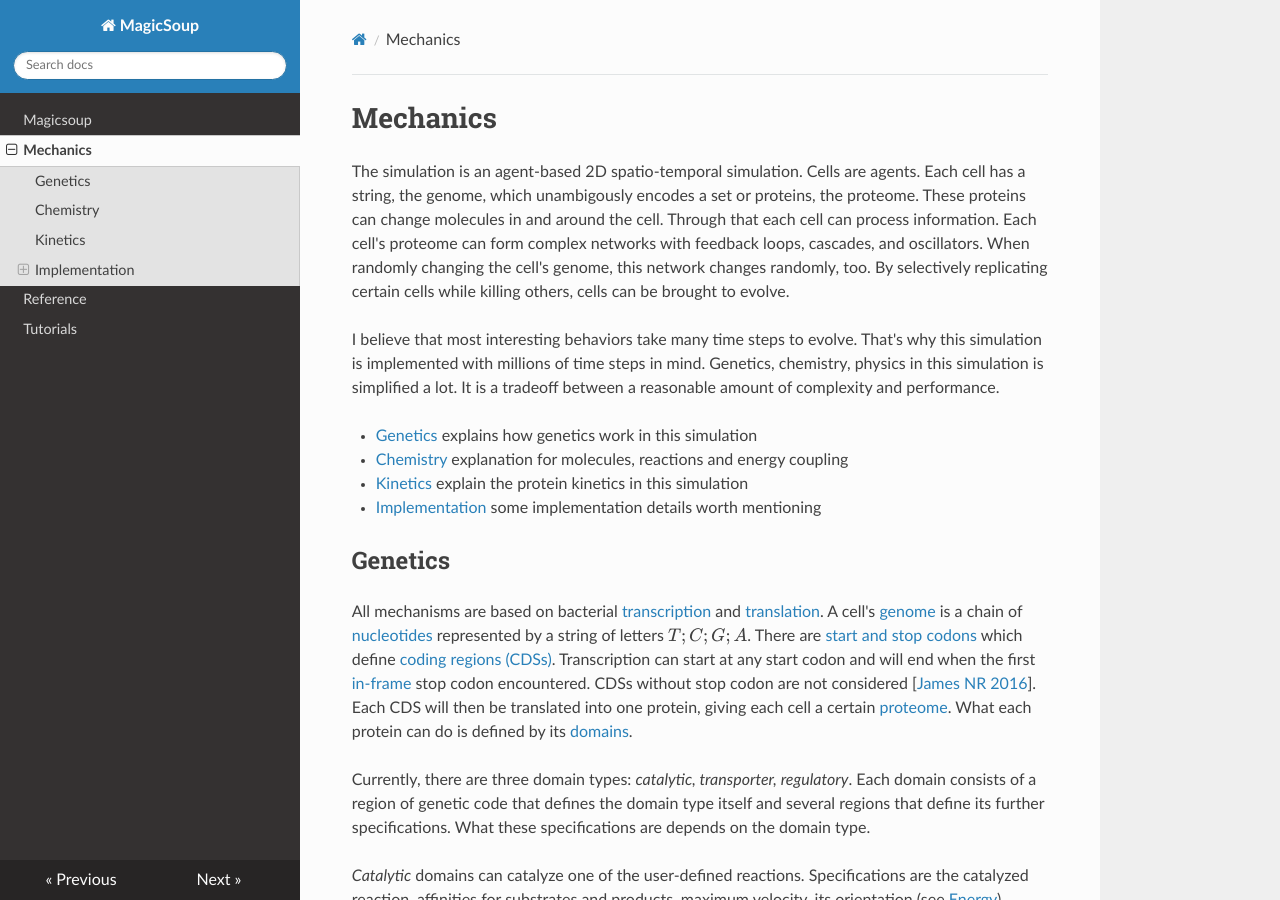
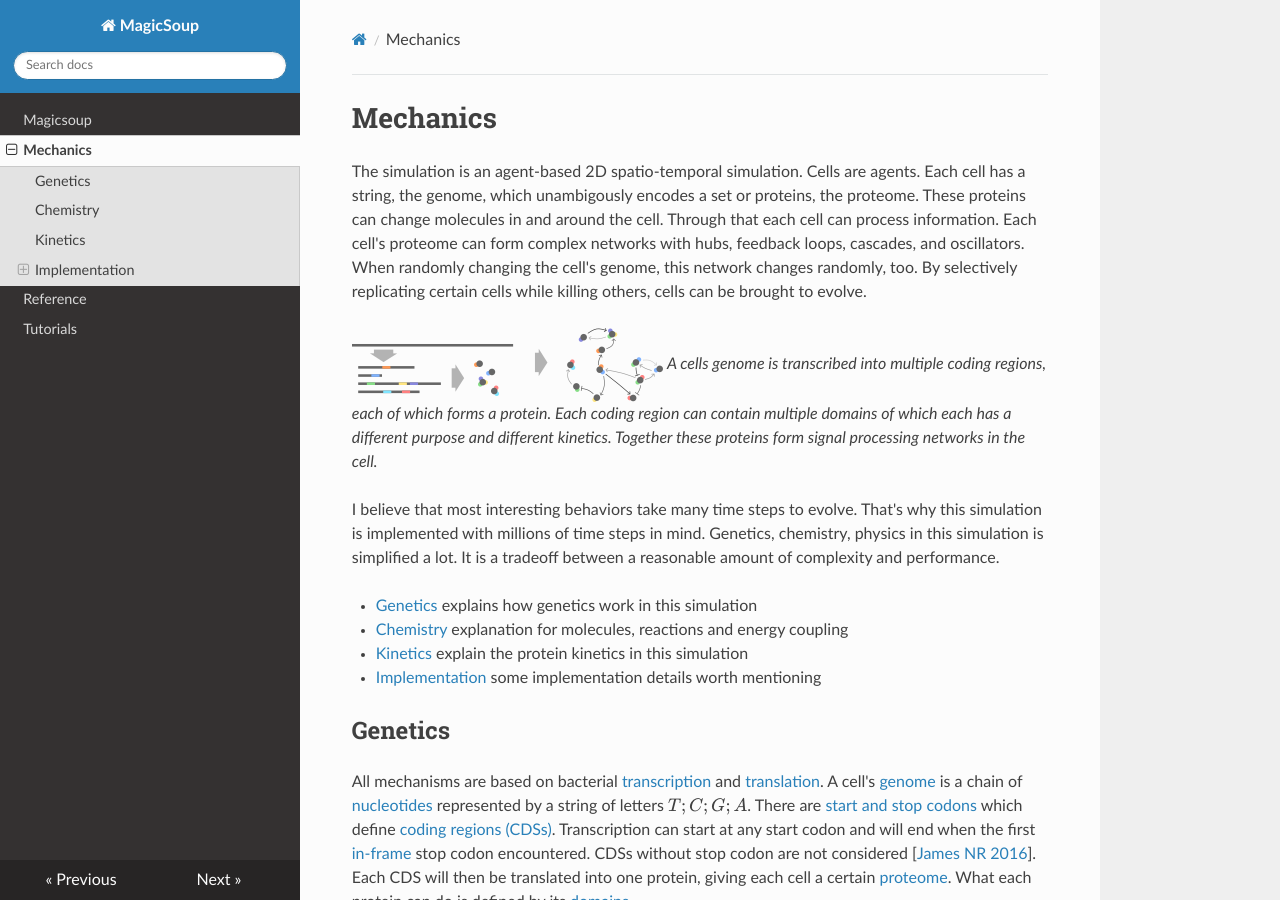
Before and after one commit to mRcSchwering/magic-soup, an MkDocs documentation site: the page built from docs/mechanics.md, in a window 1280 px wide and 900 px high. Built offline with MkDocs 1.6.1, drawn with Linux system fonts in a browser that asks for light colours; nearby versions of some CDN libraries; formulas are drawn with MathJax 3.

Commit message:
update docs

```diff
--- a/docs/mechanics.md
+++ b/docs/mechanics.md
@@ -4,9 +4,12 @@ The simulation is an agent-based 2D spatio-temporal simulation.
 Cells are agents. Each cell has a string, the genome, which unambigously encodes a set or proteins, the proteome.
 These proteins can change molecules in and around the cell.
 Through that each cell can process information.
-Each cell's proteome can form complex networks with feedback loops, cascades, and oscillators.
+Each cell's proteome can form complex networks with hubs, feedback loops, cascades, and oscillators.
 When randomly changing the cell's genome, this network changes randomly, too.
 By selectively replicating certain cells while killing others, cells can be brought to evolve.
+
+![transcription and translation](./img/schema.png)
+_A cells genome is transcribed into multiple coding regions, each of which forms a protein. Each coding region can contain multiple domains of which each has a different purpose and different kinetics. Together these proteins form signal processing networks in the cell._
 
 I believe that most interesting behaviors take many time steps to evolve.
 That's why this simulation is implemented with millions of time steps in mind.
```
Also changed, not shown: docs/img/drawings.svg, docs/img/schema.png (added).
